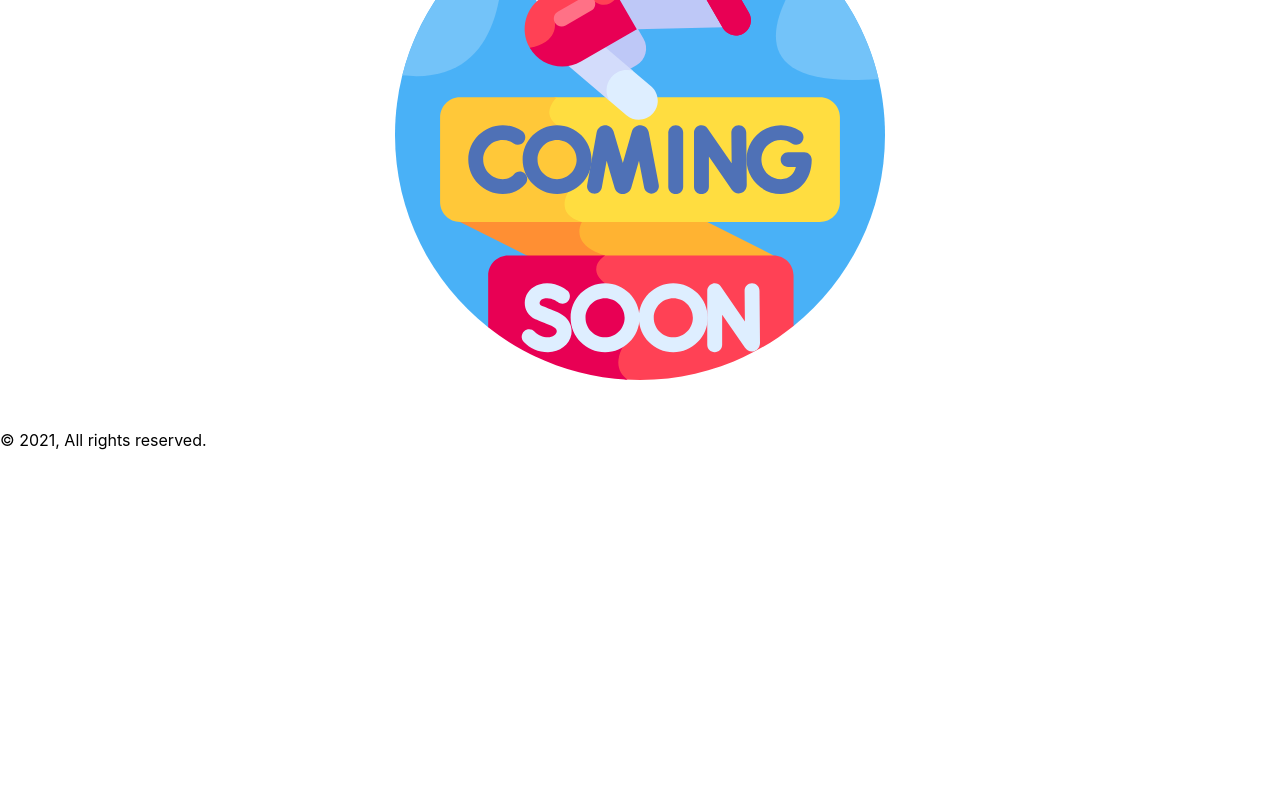
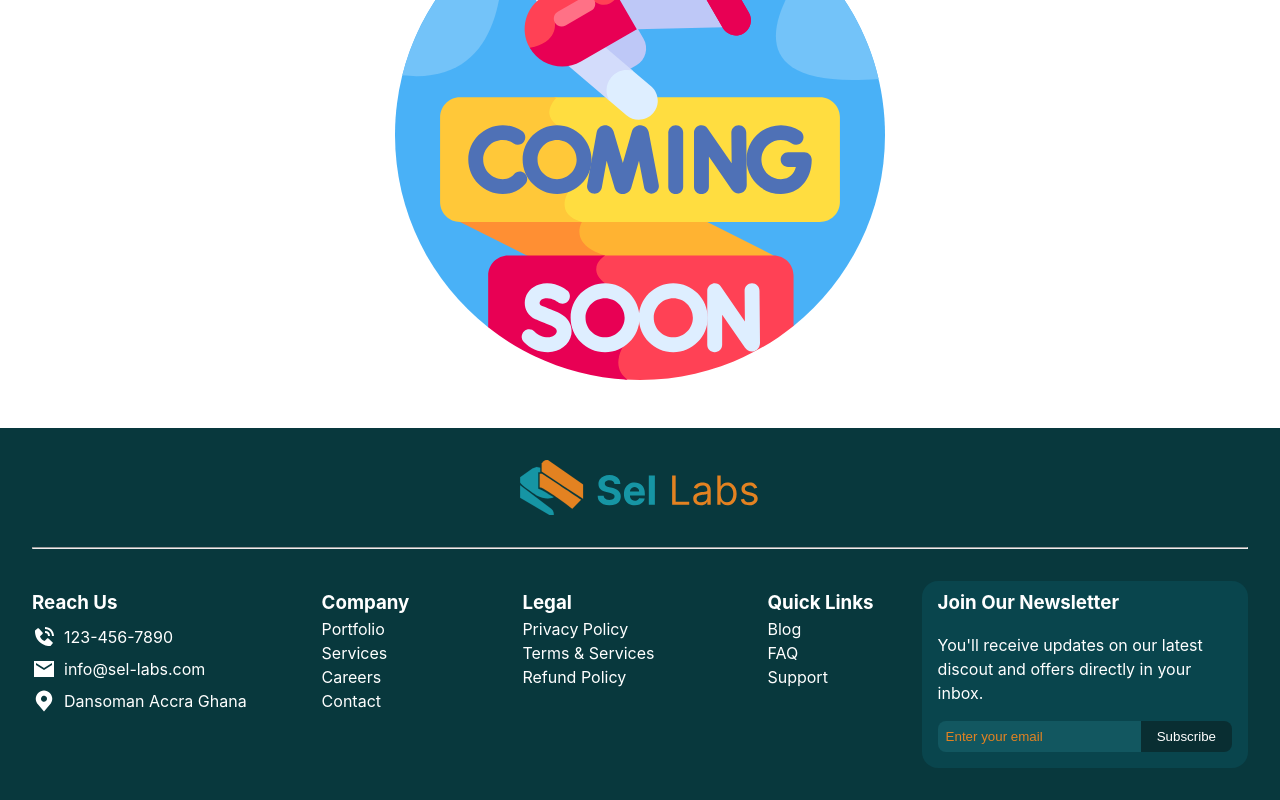
Before and after one commit to Serviqa/serviqa.github.io, a React (Vite) app: page / in a window 1280 px wide. Shown: the part 660-1460 px from the top of the page. Before the commit the page ends 1112 px from the top, so only its background shows below. Built offline with nearby package versions, Linux system fonts and the light colour scheme.

Commit message:
feat: create footer section

```diff
--- a/src/App.css
+++ b/src/App.css
@@ -1,5 +1,5 @@
 .App-header {
-    background-color: #152C5B;
+    background-color: var(--blue-primary-color-2);
     width: 100%;
     height: 30rem;
     color: white;
@@ -63,3 +63,101 @@ main {
         margin: 3rem 0;
     }
 }
+
+footer {
+    background-color: var(--footer-color);
+    color: white;
+    padding: 2rem;
+
+
+    .brand-container {
+        display: flex;
+        justify-content: center;
+        align-items: center;
+        column-gap: 1rem;
+        margin-bottom: 2rem;
+
+        img {
+            width: 15rem;
+        }
+    }
+
+    .footer-links {
+        display: flex;
+        align-items: center;
+        justify-content: space-between;
+        align-items: first baseline;
+        column-gap: 2rem;
+        margin-top: 2rem;
+
+
+        .address {
+            display: flex;
+            flex-direction: column;
+            row-gap: .5rem;
+
+            flex: .7;
+
+            p {
+                display: flex;
+                align-items: center;
+                column-gap: .5rem;
+            }
+        }
+
+        .links {
+            display: flex;
+            column-gap: 2rem;
+            flex: 1.5;
+            justify-content: space-between;
+
+
+
+            li {
+                list-style: none;
+            }
+        }
+
+        .newsletter {
+            display: flex;
+            flex-direction: column;
+            row-gap: 1rem;
+            flex: .8;
+            background-color: var(--footer-color-2);
+            padding: .5rem 1rem 1rem 1rem;
+            border-radius: 1rem;
+            margin-left: 1rem;
+
+
+            form {
+                display: flex;
+
+                input {
+                    padding: .5rem;
+                    border: none;
+                    border-radius: .5rem 0 0 .5rem;
+                    background-color: var(--footer-text-input-bg-color);
+                    flex: 1;
+                    outline: none;
+                    caret-color: var(--primary-color-2);
+                    color: var(--primary-color-2);
+
+
+                }
+
+                input::placeholder {
+                    color: var(--primary-color-2);
+                }
+
+                button {
+                    padding: .5rem 1rem;
+                    border: none;
+                    border-radius: 0 .5rem .5rem 0;
+                    background-color: var(--footer-btn-color);
+                    color: white;
+                    cursor: pointer;
+                }
+            }
+        }
+    }
+}
--- a/src/App.jsx
+++ b/src/App.jsx
@@ -2,6 +2,10 @@ import "./App.css";
 import NavBar from "./components/navBar";
 import ball from "./assets/ball.svg";
 import comingSoon from "./assets/coming-soon.svg";
+import brand from "./assets/brand.svg";
+import phone from "./assets/phone.svg";
+import email from "./assets/email.svg";
+import location from "./assets/location.svg";
 
 function Header() {
   return (
@@ -28,7 +32,63 @@ function Main() {
 function Footer() {
   return (
     <footer>
-      <p> © 2021, All rights reserved.</p>
+      <div className="brand-container">
+        <img src={brand} className="brand" alt="brand" />
+      </div>
+      <hr />
+      <div className="footer-links">
+        <div className="address">
+          <h3>Reach Us</h3>
+          <p>
+            <img src={phone} alt="phone icon" /> 123-456-7890
+          </p>
+          <p>
+            <img src={email} alt="email icon" /> info@sel-labs.com
+          </p>
+          <p>
+            <img src={location} alt="location icon" />
+            Dansoman Accra Ghana
+          </p>
+        </div>
+        <div className="links">
+          <div className="company">
+            <h3>Company</h3>
+            <ul>
+              <li>Portfolio</li>
+              <li>Services</li>
+              <li>Careers</li>
+              <li>Contact</li>
+            </ul>
+          </div>
+          <div className="legal">
+            <h3>Legal</h3>
+            <ul>
+              <li>Privacy Policy</li>
+              <li>Terms &amp; Services</li>
+              <li>Refund Policy</li>
+            </ul>
+          </div>
+          <div className="quick-links">
+            <h3>Quick Links</h3>
+            <ul>
+              <li>Blog</li>
+              <li>FAQ</li>
+              <li>Support</li>
+            </ul>
+          </div>
+        </div>
+        <div className="newsletter">
+          <h3>Join Our Newsletter</h3>
+          <p>
+            You&apos;ll receive updates on our latest discout and offers
+            directly in your inbox.
+          </p>
+          <form action="">
+            <input type="email" placeholder="Enter your email" />
+            <button>Subscribe</button>
+          </form>
+        </div>
+      </div>
     </footer>
   );
 }
--- a/src/index.css
+++ b/src/index.css
@@ -9,8 +9,13 @@
   line-height: 1.5;
   font-weight: 400;
 
-  --primary-color-1: #1695A4;
+  --blue-primary-color-1: #1695A4;
+  --blue-primary-color-2: #19A7B8;
   --primary-color-2: #E38221;
+  --footer-color: #08383D;
+  --footer-color-2: #09454D;
+  --footer-text-input-bg-color: #125760;
+  --footer-btn-color: #092E32;
 
 
   font-synthesis: none;
```
